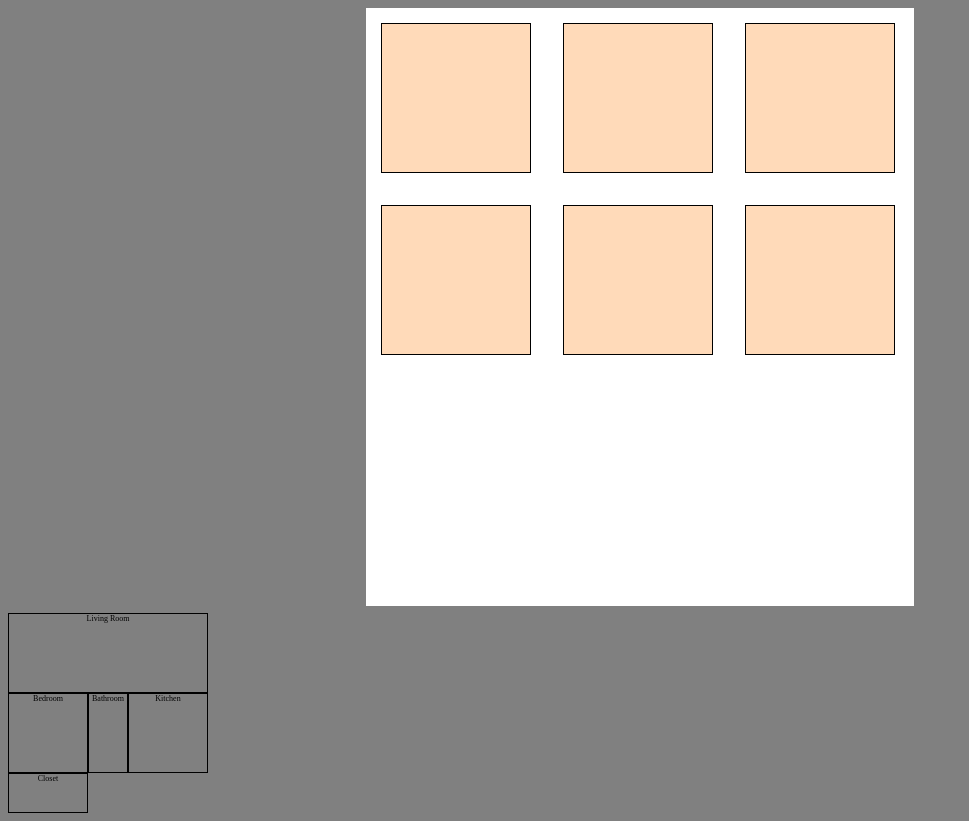
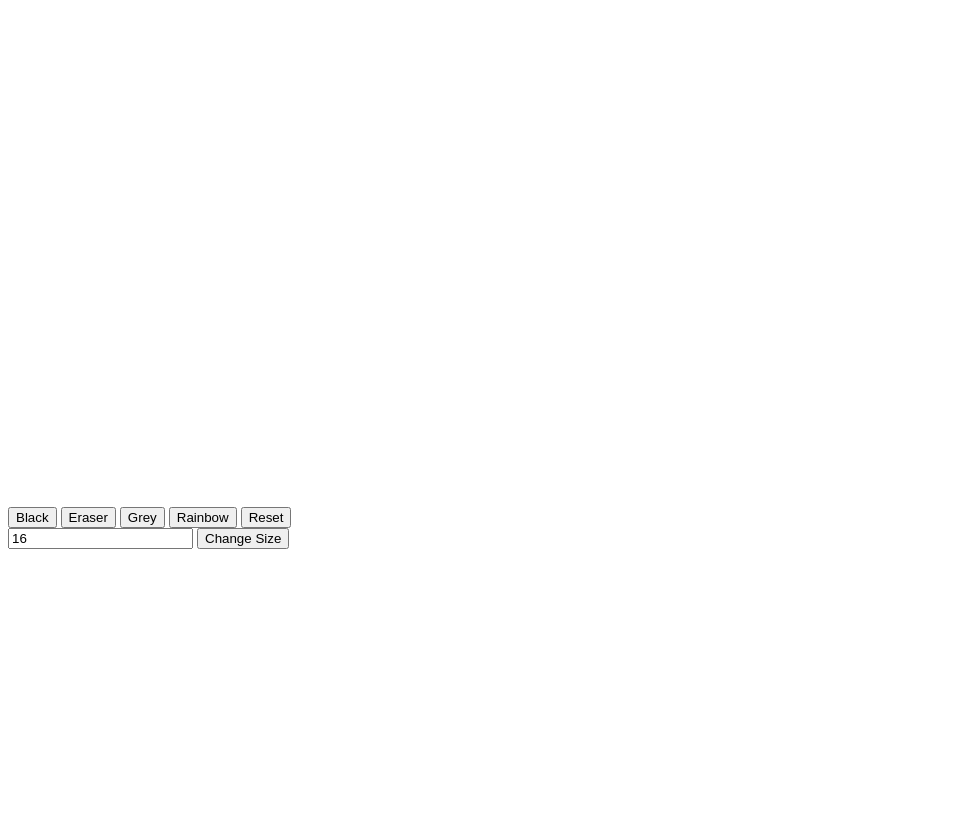
Before and after one commit to Luwat/etch-a-sketch, a plain HTML site: page index.html in a window 1280 px wide. Shown: the part 73-894 px from the top of the page, without its empty margins (0-969 px from the left). After the commit the page ends 800 px from the top, so only its background shows below. Drawn offline with Linux system fonts and the light colour scheme.

Commit message:
designing and creating functions for the board

```diff
--- a/css/style.css
+++ b/css/style.css
@@ -1,78 +1,5 @@
-* {
-    box-sizing: border-box;
+.board{
+    width: 500px;
+    height: 500px;
+    display: grid;
 }
-body {
-    background-color: grey;
-}
-.grid-container {
-    width: 550px;
-    height: 600px;
-    margin: auto;
-    border: 1px grey solid;
-    background-color: white;
-    display: grid;
-    grid-template-columns: 150px 150px 150px;
-    grid-template-rows: 150px 150px;
-    gap: 32px;
-    padding: 15px;
-}
-
-.cards {
-    background-color: peachpuff;
-    border: 1px solid black;
-}
-.add {
-    padding: 0;
-    margin: 0;
-}
-
-.container {
-    display: inline-grid;
-    grid-template: 40px 40px 40px 40px 40px/40px 40px 40px 40px 40px;
-    grid-template-areas:
-    "living-room living-room living-room living-room living-room "
-    "living-room living-room living-room living-room living-room "
-    "bedroom bedroom bathroom kitchen kitchen"
-    "bedroom bedroom bathroom kitchen kitchen"
-    "closet closet . . . ";
-}
-
-.item {
-    background-color: orange;
-    border: 1px solid black;
-    text-align: center;
-}
-
-.first-row {
-    background-color: pink;
-}
-
-.last-column {
-    background-color: lightblue;
-}
-
-.room {
-    border: 1px solid;
-    font-size: 50%;
-    text-align: center;
-}
-
-#living-room {
-    grid-area: living-room;
-}
-
-#kitchen {
-    grid-area: kitchen;
-}
-
-#bedroom {
-    grid-area: bedroom;
-}
-
-#bathroom {
-    grid-area: bathroom;
-}
-
-#closet {
-    grid-area: closet;
-}
--- a/index.html
+++ b/index.html
@@ -8,26 +8,27 @@
     <title>Etch a Sketch</title>
 </head>
 <body>
-    <h1>
-        ETCTH A SKETCH
-    </h1>
-
-    <div class="grid-container">
-        <div class="cards"></div>
-        <div class="cards"></div>
-        <div class="cards"></div>
-        <div class="cards"></div>
-        <div class="cards"></div>
-        <div class="cards"></div>
+    <div class="flex-container">
+        <div class="title"><h1>Etch a Sketch</h1></div>
+        <div class="content">
+            <div class="board"></div>
+            <div class="buttons">
+                <button onclick="changeColor('black')">Black</button>
+                <button onclick="changeColor('white')">Eraser</button>
+                <button onclick="changeColor('grey')">Grey</button>
+                <button onclick="changeColor('random')">Rainbow</button>
+                <button onclick="location.reload()">Reset</button>
+            </div>
+            <div>
+                <input
+                type="text"
+                placeholder="Size of Board"
+                value="16" onchange="changeSize(this.value)"
+                />
+                <button>Change Size</button>
+            </div>
+        </div>
     </div>
-    <div class="container">
-        <div class="room" id="living-room">Living Room</div>
-        <div class="room" id="kitchen">Kitchen</div>
-        <div class="room" id="bedroom">Bedroom</div>
-        <div class="room" id="bathroom">Bathroom</div>
-        <div class="room" id="closet">Closet</div>
-
-    </div>
-    <!-- <script src="script/script.js"></script> -->
+    <script src="script/script.js"></script>
 </body>
 </html>
--- a/script/script.js
+++ b/script/script.js
@@ -1,7 +1,38 @@
-const container = document.querySelector('.container');
-const grid = document.createElement('div');
-grid.classList.add('.add');
-grid.classList.remove('.remove');
-container.appendChild(grid);
+let color = 'black';
+const populateBoard = (size) => {
+    const board = document.querySelector('.board');
+    let squares = board.querySelectorAll('div');
+    squares.forEach((div) => div.remove())
+    board.style.gridTemplateColumns = `repeat(${size}, 1fr)`;
+    board.style.gridTemplateRows = `repeat(${size}, 1fr)`;
 
-grid.setAttribute('style', 'background: blue; width: 200px; height: 200px');
+    let amount = size * size;
+    for (let i = 0; i < amount; i++) {
+        let square = document.createElement('div');
+        square.addEventListener('mouseover', colorSquare);
+        square.style.backgroundColor = 'white';
+        board.insertAdjacentElement('beforeend', square);
+    }
+}
+
+populateBoard(16);
+
+const changeSize = (input) => {
+    if (input >= 1 && input <= 100) {
+        populateBoard(input);
+    } else {
+        console.log('Too many or too low');
+    }
+}
+
+function colorSquare() {
+    if (color === 'random') {
+        this.style.backgroundColor = `hsl(${Math.random() * 360}, 100%, 50%)`;
+    } else {
+        this.style.backgroundColor = color;
+    }
+}
+
+function changeColor(choice) {
+    color = choice;
+}
```
